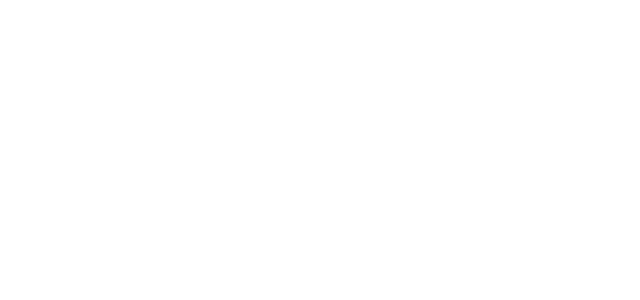
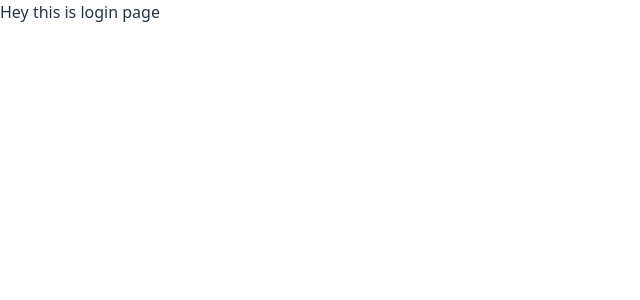
Before and after one commit to rohan01811/smart-scholers, a React (Vite) app in the folder smart_scholers/: page /login in a window 1280 px wide. Before the commit this address had no page. Shown: the top 300 px of the page, without its empty margins (0-640 px from the left). Built offline with nearby package versions, Linux system fonts and the light colour scheme.

Commit message:
first commit

```diff
--- a/smart_scholers/src/components/navbar.jsx
+++ b/smart_scholers/src/components/navbar.jsx
@@ -1,5 +1,6 @@
 import React from "react";
 import "./navbar.css"
+import { NavLink } from "react-router-dom";
 
 function Navbar() {
 
@@ -10,7 +11,7 @@
             </div>
 
             <div className="log_buttons">
-                <button>LogIn</button>
+                <NavLink to={"/login"}><button>LogIn</button></NavLink>
                 <button>SignUp</button>
             </div>
 
--- /dev/null
+++ b/smart_scholers/src/login.jsx
@@ -0,0 +1,13 @@
+import React from "react";
+import "./login.css"
+
+
+function Login(){
+    return(
+        <>
+        <div>Hey this is login page</div>
+        </>
+    )
+}
+
+export default Login
--- a/smart_scholers/src/routes.jsx
+++ b/smart_scholers/src/routes.jsx
@@ -2,6 +2,7 @@
 import { BrowserRouter as Router,Routes, Route } from "react-router-dom"
 import Home from "./home";
 import Navbar from "./components/navbar";
+import Login from "./login";
 
 
 
@@ -10,6 +11,7 @@
         <Router>
             <Routes>
                 <Route path = "/" element = {<><Navbar/> <Home/></>} />
+                <Route path = "/login" element = {<> <Login/></>} />
             </Routes>
         </Router>
     )
```
Also changed, not shown: smart_scholers/src/login.css (added).
